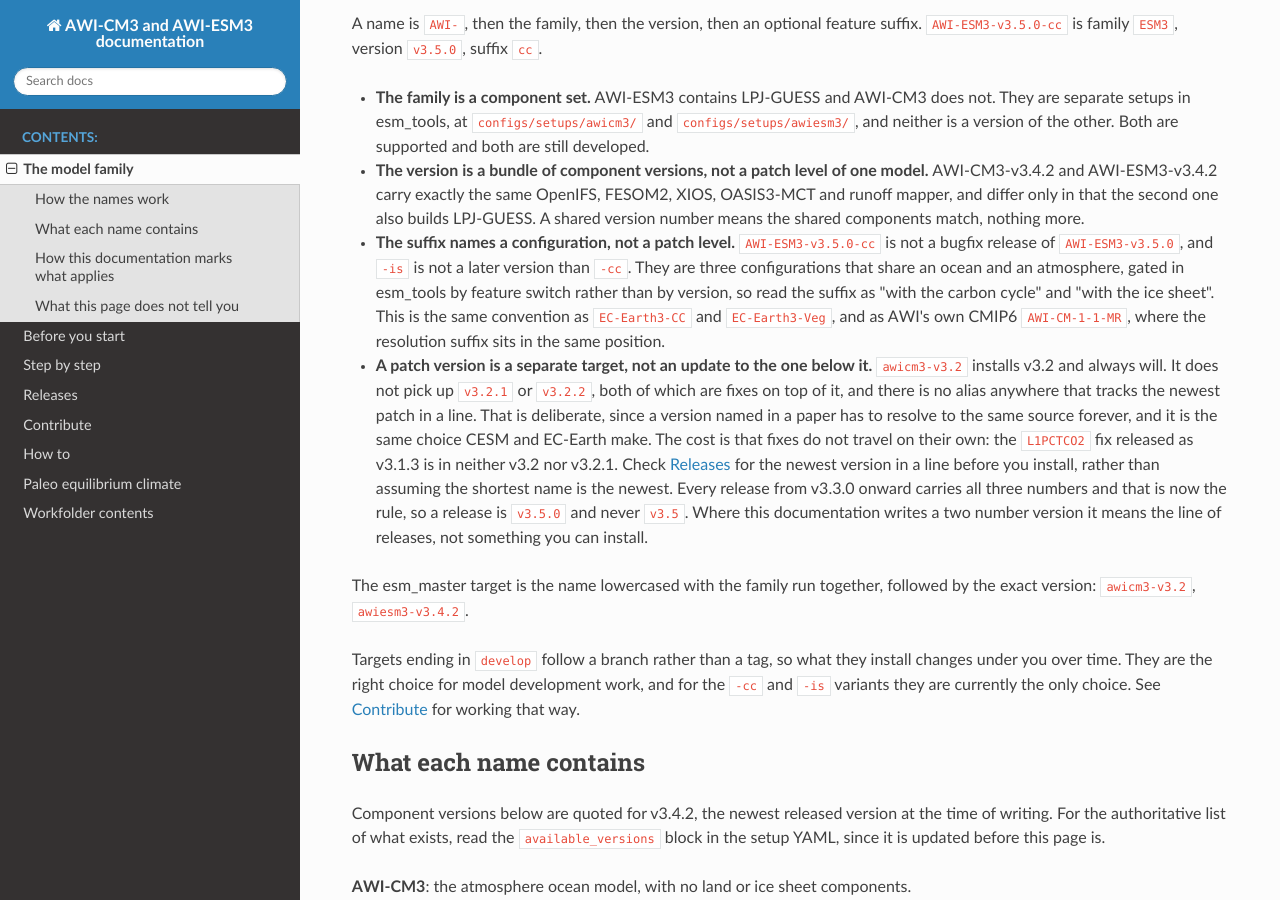
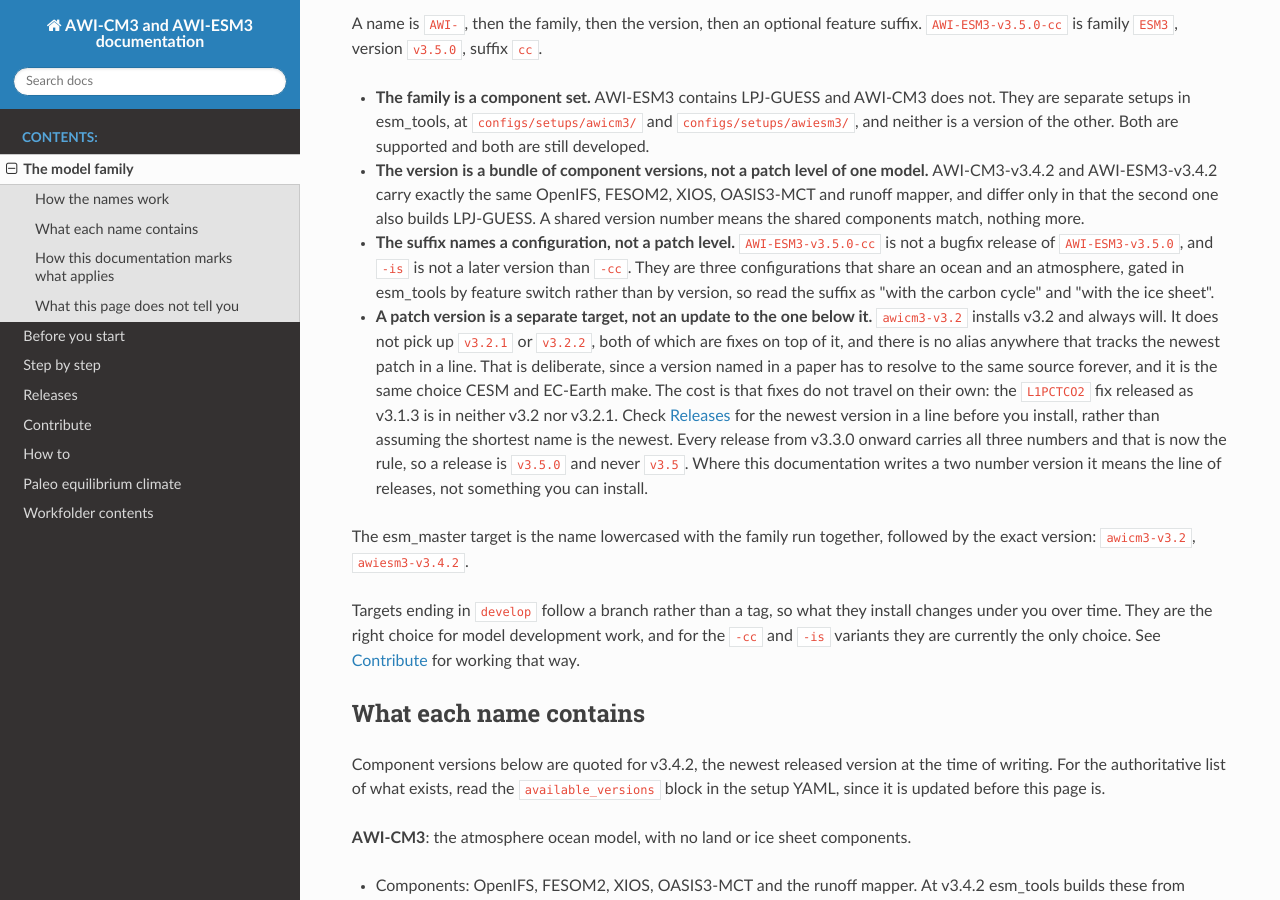
Before and after one commit to AWI-ESM/documentation_AWI-CM3, a Sphinx documentation site: the page built from source/model_family.rst, in a window 1280 px wide and 900 px high, scrolled down 372 px. Built offline with Sphinx 7.4.7 and the Read the Docs theme 3.1.0, drawn with Linux system fonts in a browser that asks for light colours.

Commit message:
Drop the naming precedent aside

```diff
--- a/source/model_family.rst
+++ b/source/model_family.rst
@@ -15,7 +15,7 @@
 
 - **The family is a component set.** AWI-ESM3 contains LPJ-GUESS and AWI-CM3 does not. They are separate setups in esm_tools, at ``configs/setups/awicm3/`` and ``configs/setups/awiesm3/``, and neither is a version of the other. Both are supported and both are still developed.
 - **The version is a bundle of component versions, not a patch level of one model.** AWI-CM3-v3.4.2 and AWI-ESM3-v3.4.2 carry exactly the same OpenIFS, FESOM2, XIOS, OASIS3-MCT and runoff mapper, and differ only in that the second one also builds LPJ-GUESS. A shared version number means the shared components match, nothing more.
-- **The suffix names a configuration, not a patch level.** ``AWI-ESM3-v3.5.0-cc`` is not a bugfix release of ``AWI-ESM3-v3.5.0``, and ``-is`` is not a later version than ``-cc``. They are three configurations that share an ocean and an atmosphere, gated in esm_tools by feature switch rather than by version, so read the suffix as "with the carbon cycle" and "with the ice sheet". This is the same convention as ``EC-Earth3-CC`` and ``EC-Earth3-Veg``, and as AWI's own CMIP6 ``AWI-CM-1-1-MR``, where the resolution suffix sits in the same position.
+- **The suffix names a configuration, not a patch level.** ``AWI-ESM3-v3.5.0-cc`` is not a bugfix release of ``AWI-ESM3-v3.5.0``, and ``-is`` is not a later version than ``-cc``. They are three configurations that share an ocean and an atmosphere, gated in esm_tools by feature switch rather than by version, so read the suffix as "with the carbon cycle" and "with the ice sheet".
 - **A patch version is a separate target, not an update to the one below it.** ``awicm3-v3.2`` installs v3.2 and always will. It does not pick up ``v3.2.1`` or ``v3.2.2``, both of which are fixes on top of it, and there is no alias anywhere that tracks the newest patch in a line. That is deliberate, since a version named in a paper has to resolve to the same source forever, and it is the same choice CESM and EC-Earth make. The cost is that fixes do not travel on their own: the ``L1PCTCO2`` fix released as v3.1.3 is in neither v3.2 nor v3.2.1. Check :doc:`releases` for the newest version in a line before you install, rather than assuming the shortest name is the newest. Every release from v3.3.0 onward carries all three numbers and that is now the rule, so a release is ``v3.5.0`` and never ``v3.5``. Where this documentation writes a two number version it means the line of releases, not something you can install.
 
 The esm_master target is the name lowercased with the family run together, followed by the exact version: ``awicm3-v3.2``, ``awiesm3-v3.4.2``.
```
